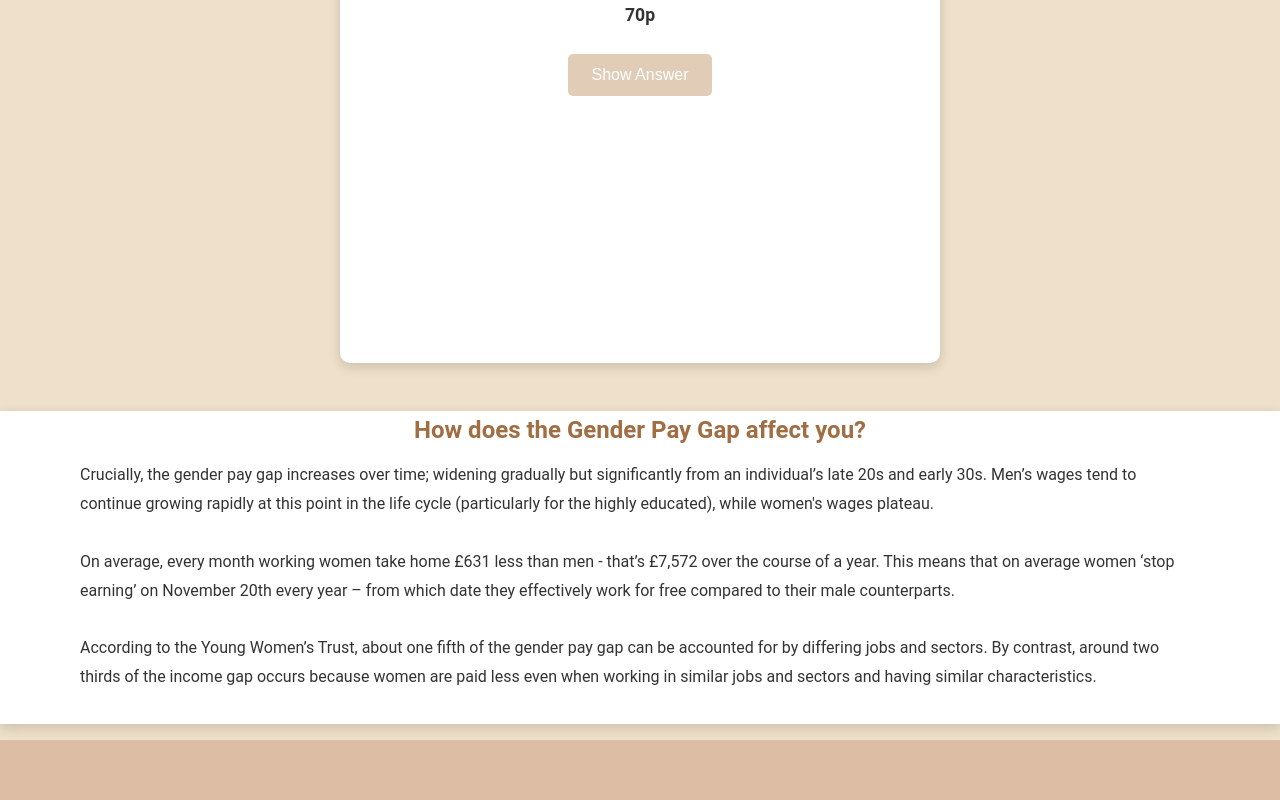
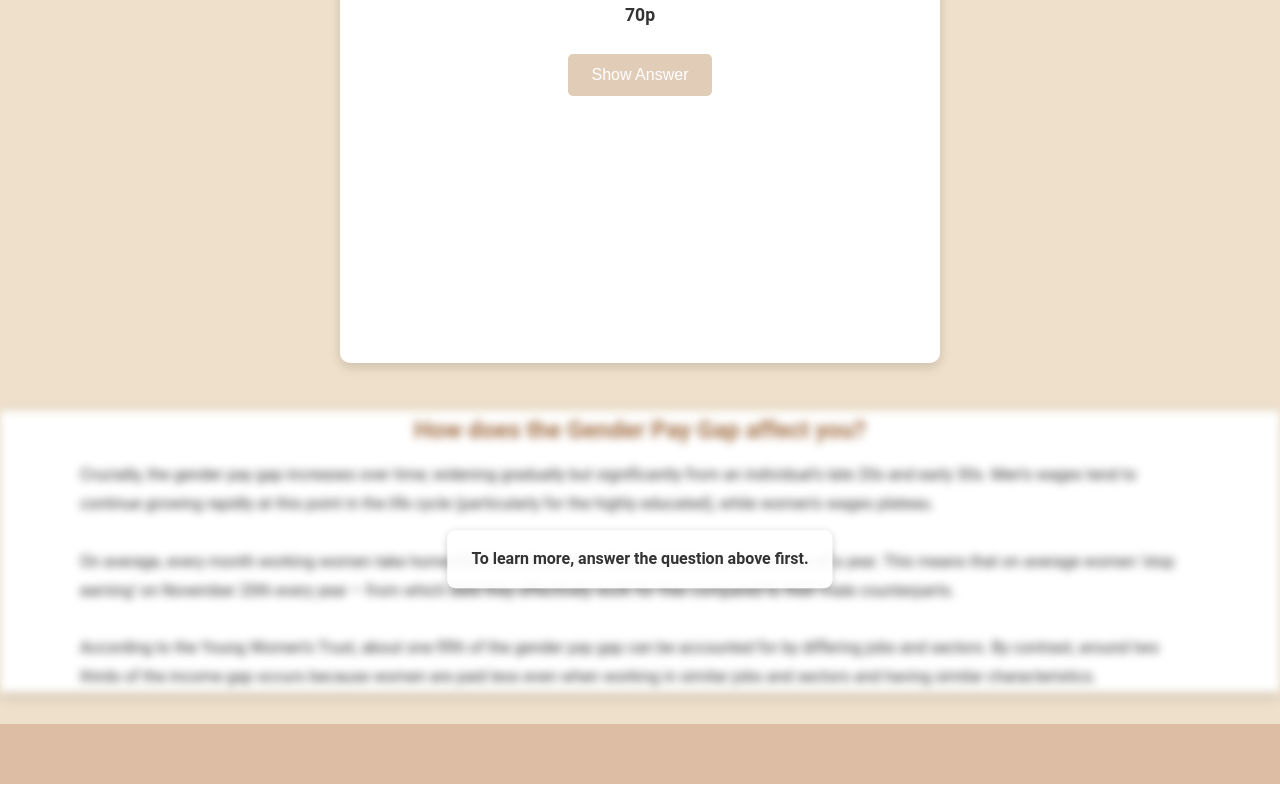
Before and after one commit to ktyler05/KKA_PayGap, a React (Create React App) app in the folder kka_ppaygapapp/: page / in a window 1280 px wide. Shown: the part 741-1541 px from the top of the page. Built offline with nearby package versions, Linux system fonts and the light colour scheme.

Commit message:
Blurred text boxes
made some of the text boxes blurred so a user can only 'learn more' once they've answered the question relating to the topic above.

```diff
--- a/kka_ppaygapapp/src/Quiz.js
+++ b/kka_ppaygapapp/src/Quiz.js
@@ -71,7 +71,6 @@ const betweenTitles = [
   "The Pay Gap Reports",
   "The motherhood penalty",
 ];
-
 
 function Quiz() {
   // Tracks user input for sliders / matching / etc.
@@ -442,13 +441,12 @@ function Quiz() {
           lower-paying sectors such as childcare and education are
           overwhelmingly female. But this only paints a partial picture;
           crucially ignoring the existence of a gender pay gap within
-          occupations. Even when men and women work the same hours in the
-          same roles, nearly two-thirds of the gender pay gap remains
-          unexplained.
+          occupations. Even when men and women work the same hours in the same
+          roles, nearly two-thirds of the gender pay gap remains unexplained.
         </p>
         <p>
-          This issue therefore requires a deeper
-          look at the societal and economic forces which underpin it.
+          This issue therefore requires a deeper look at the societal and
+          economic forces which underpin it.
         </p>
       </div>
 
@@ -502,7 +500,13 @@ function Quiz() {
             </div>
 
             {/* The “between” lorem bubble that goes with question i (render for every question) */}
+            {/* The “between” lorem bubble that goes with question i */}
             {i < quizData.length && (
+              <div
+                className={`between-wrapper ${
+                  showAnswer[question.id] ? "" : "blurred"
+                }`}
+              >
                 <div className="lorem-container">
                   <h2>{betweenTitles[i]}</h2>
                   {(() => {
@@ -518,7 +522,10 @@ function Quiz() {
                               <img
                                 src={womenImage}
                                 alt="Women"
-                              style={{ maxWidth: "100%", margin: "1rem auto" }}
+                                style={{
+                                  maxWidth: "100%",
+                                  margin: "1rem auto",
+                                }}
                               />
                             </div>
                           )}
@@ -527,6 +534,14 @@ function Quiz() {
                     }
                     return <p>{text}</p>;
                   })()}
+                </div>
+
+                {/* overlay */}
+                {!showAnswer[question.id] && (
+                  <div className="learn-overlay">
+                    <p>To learn more, answer the question above first.</p>
+                  </div>
+                )}
               </div>
             )}
           </React.Fragment>
--- a/kka_ppaygapapp/src/style.css
+++ b/kka_ppaygapapp/src/style.css
@@ -425,8 +425,6 @@ footer {
     padding-left: 5rem;
     padding-right: 5rem;
 
-
-
   }
 
   .lorem-container p {
@@ -493,3 +491,29 @@ footer {
     color: #555;
     line-height: 1.4;
   }
+
+
+.between-wrapper {
+  position: relative;
+}
+
+
+.between-wrapper.blurred .lorem-container {
+  filter: blur(4px);
+  pointer-events: none;
+}
+
+
+.learn-overlay {
+  position: absolute;
+  top: 50%;
+  left: 50%;
+  transform: translate(-50%, -50%);
+  background: rgba(255, 255, 255, 0.9);
+  padding: 1rem 1.5rem;
+  border-radius: 8px;
+  box-shadow: 0 2px 8px rgba(0,0,0,0.2);
+  text-align: center;
+  font-weight: bold;
+  color: #333;
+}
```
Lines whose indentation alone changed are shown as unchanged.
